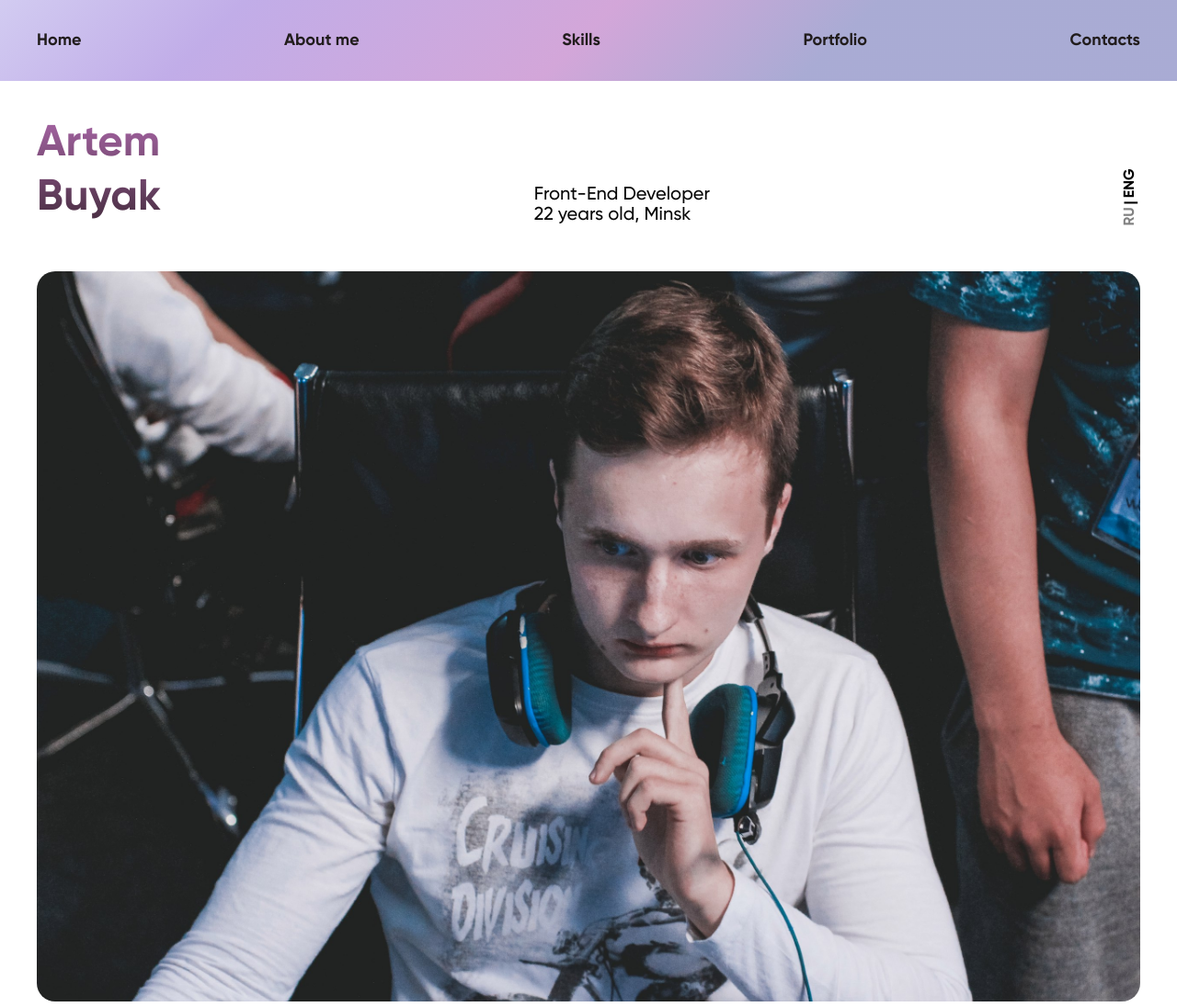
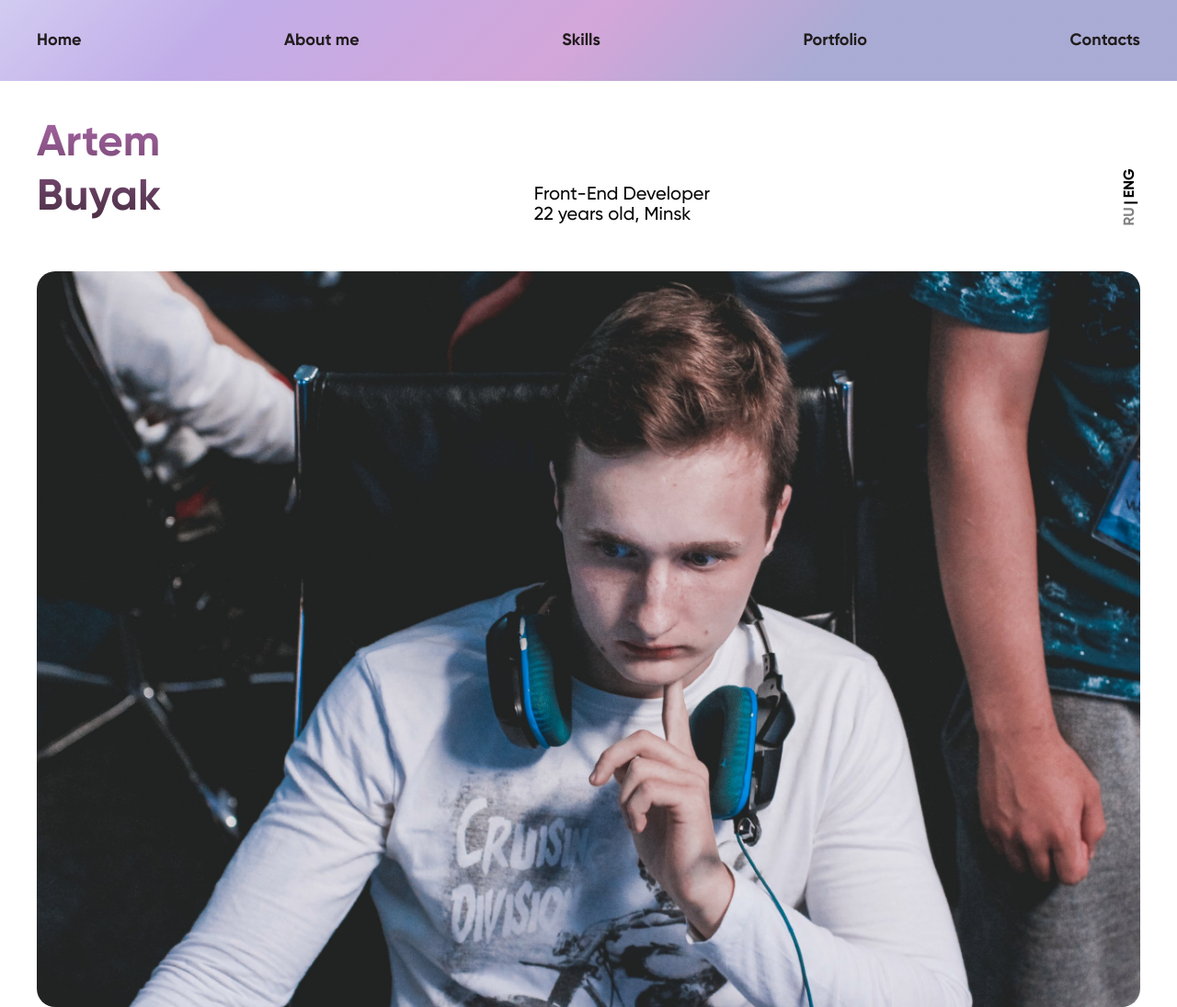
Before and after one commit to DocSkullka/CV, a plain HTML site: page index.html in a window 1280 px wide. Shown: the top 1095 px of the page at 92% size. Drawn offline with Linux system fonts and the light colour scheme.

Commit message:
init: one more update

```diff
--- a/index.html
+++ b/index.html
@@ -46,7 +46,9 @@
 
                </div>
 
-               <div class="home__bg"></div>
+               <div class="home__bg">
+                  <img src="./assets/images/me.jpg" alt="Me">
+               </div>
             </div>
 
 
--- a/style/style.css
+++ b/style/style.css
@@ -116,15 +116,15 @@ header {
 
 
 .home__bg {
-   height: 387px;
-   background-image: url("../assets/images/me.jpg");
-   border-radius: 20px;
    background-size: cover;
    background-position-y: 30%;
-   height: 794px;
    margin: 50px 0px 107px 0px;
 }
 
+.home__bg img {
+   width: 100%;
+   border-radius: 20px;
+}
 
 /* section about me */
 
@@ -389,6 +389,10 @@ header {
    .container {
       margin: 0 auto;
       max-width: 90%;
+   }
+
+   .home__bg {
+      height: ;
    }
 
    .certificate img {
```
